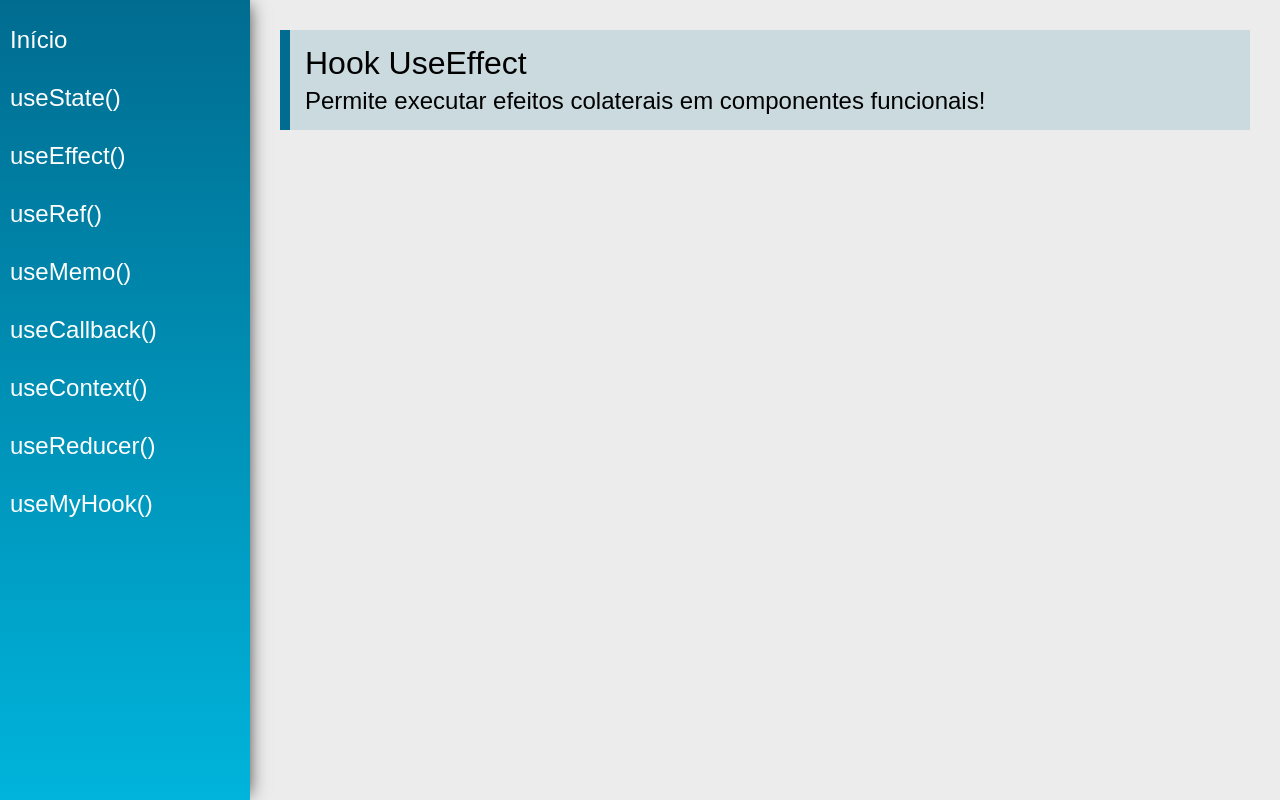
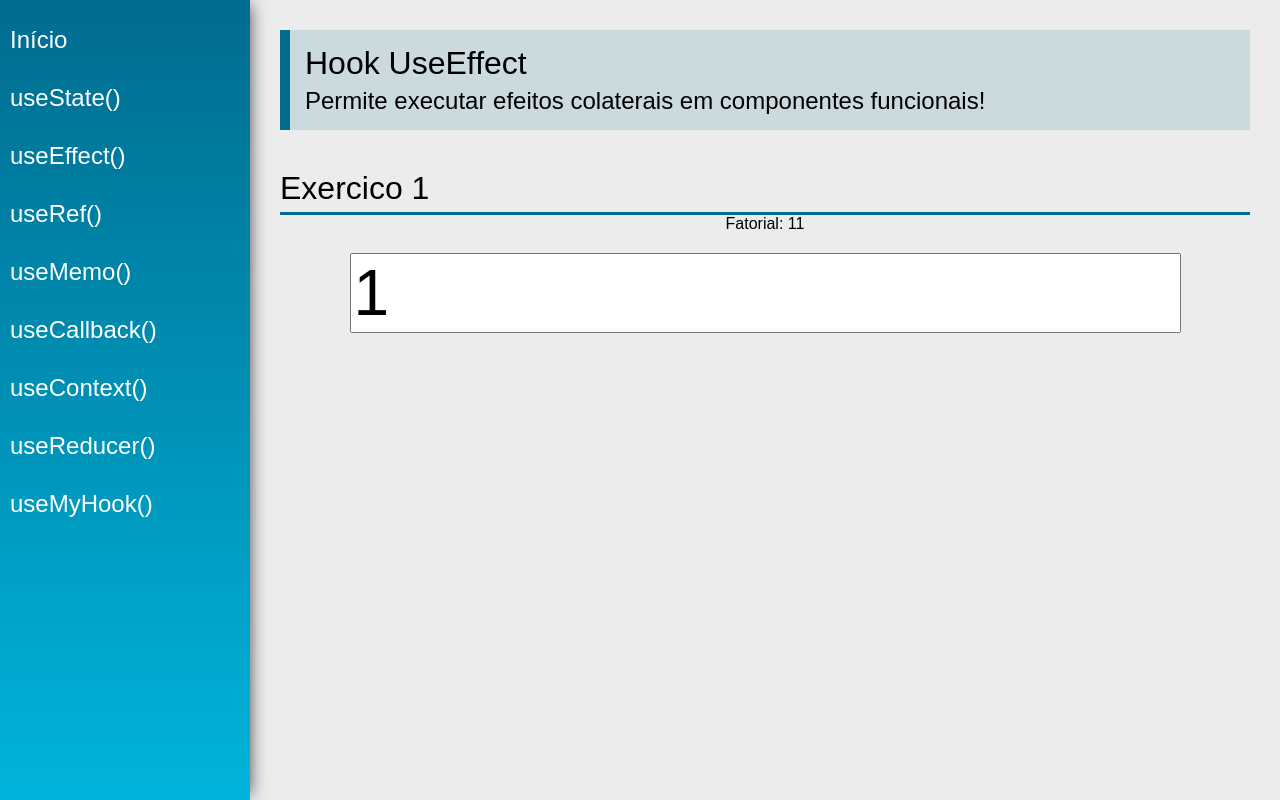
Before and after one commit to DaniloFnds/hooks_react, a React (Create React App) app: page /useEffect in a window 1280 px wide. Built offline with nearby package versions, Linux system fonts and the light colour scheme.

Commit message:
init curso

```diff
--- a/src/views/examples/UseEffect.jsx
+++ b/src/views/examples/UseEffect.jsx
@@ -1,13 +1,39 @@
-import React from 'react'
+import React, {useEffect, useState} from 'react'
 import PageTitle from '../../components/layout/PageTitle'
+import SectionTitle from "../../components/layout/SectionTitle";
 
 const UseEffect = (props) => {
+    const [number, setNumber] = useState(1)
+    const [fatorial, setFatorial] = useState(1)
+
+
+    /*
+    use effect é um efeito colateral em um component, q seria fdazer com q altere um component
+    sempre q outro for alterado,
+    entao passamos para o useEffect uma funcao, q sera responsavel por alterar o component q sofreu o efeito colateral, e
+    segundo parametro é o valor(elemento) q precisa ser ouvido para qd é alterado
+     */
+    useEffect(function () {
+        setFatorial(number + 10) // semopre q o valor "number" for alterado,
+        // é chamado essa funcao e assim alterado o estado do component setFatorial
+    }, [number])
+
     return (
         <div className="UseEffect">
             <PageTitle
                 title="Hook UseEffect"
                 subtitle="Permite executar efeitos colaterais em componentes funcionais!"
             />
+
+            <SectionTitle title={"Exercico 1"}></SectionTitle>
+            <div className="center">
+                <div>
+                    <span>Fatorial: {fatorial}</span>
+                </div>
+                <input type="number" className="input" value={number} onChange={e => setNumber(parseInt(e.target.value))}>
+
+                </input>
+            </div>
         </div>
     )
 }
```
